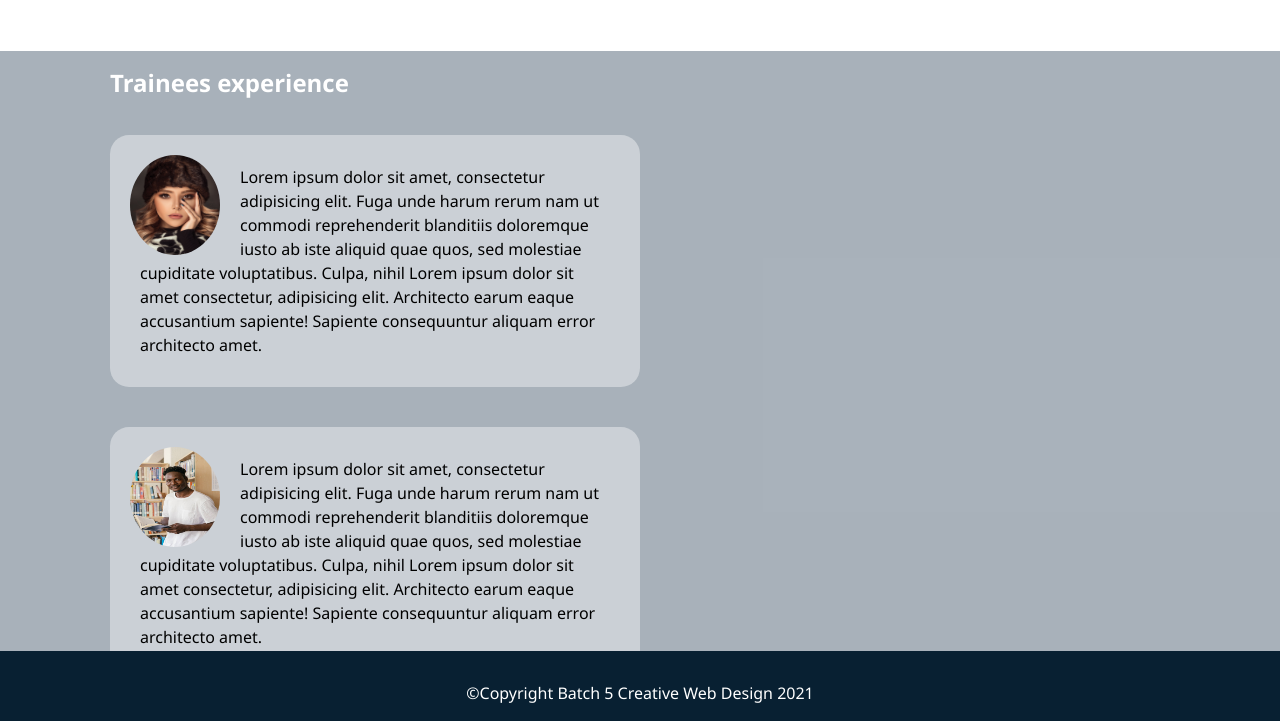
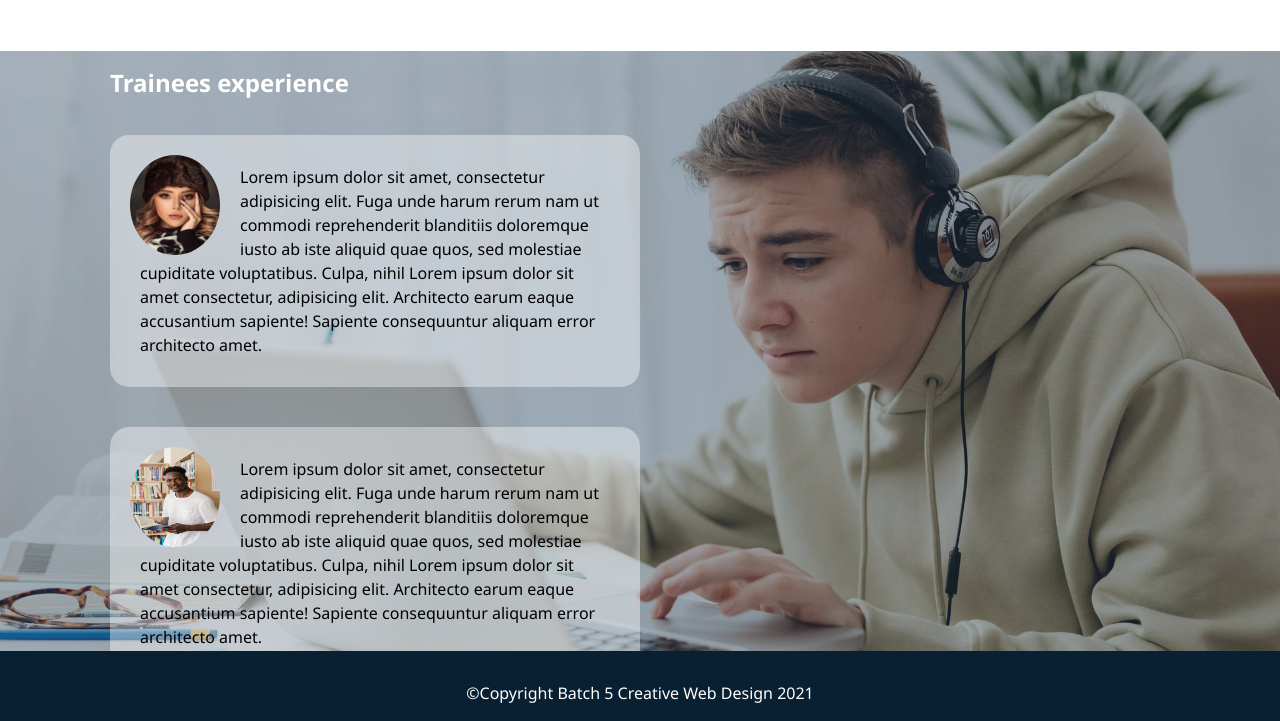
Before and after one commit to omarabenoja/first-try, a plain HTML site: page index.html in a window 1280 px wide. Shown: the part 1013-1734 px from the top of the page. Drawn offline with Linux system fonts and the light colour scheme; the site is published under a folder, as on GitHub Pages, so addresses that start at the root find nothing.

Commit message:
Update style.css
modification

```diff
--- a/css/style.css
+++ b/css/style.css
@@ -145,7 +145,7 @@ padding: 0 20px;
 
 /*testimonials*/
 #testimonials {
-    background: url("/image/image_third.jpg") no-repeat center center/cover;
+    background: url("../image/image_third.jpg") no-repeat center center/cover;
     height: 600px;
     overflow: hidden;
 }
```
